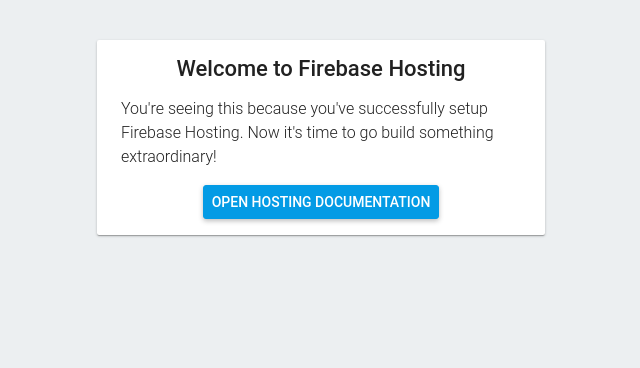
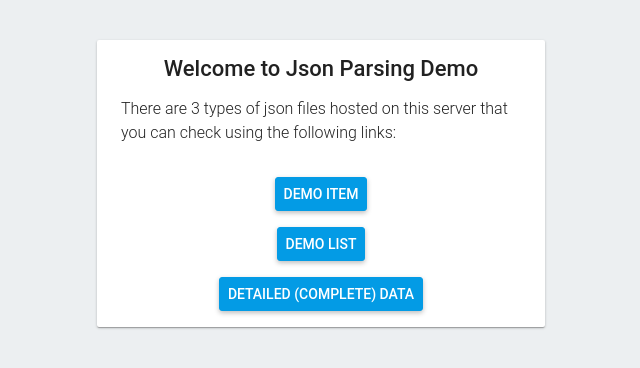
Before and after one commit to hishamMuneer/JsonParsingDemo, a plain HTML site: page fbhosting/public/index.html in a window 1280 px wide. Shown: the whole page, without its empty margins (319-959 px from the left). Drawn offline with Linux system fonts and the light colour scheme.

Commit message:
firebase server update

```diff
--- a/server_hosted_files/public/index.html
+++ b/fbhosting/public/index.html
@@ -48,6 +48,7 @@
         text-transform: uppercase;
         text-decoration: none;
         font-weight: 500;
+		margin: 16px 0 0;
         background: rgb(3,155,229);
         color: white;
         border: 1px solid rgb(3,155,229);
@@ -59,10 +60,14 @@
   </head>
   <body>
     <div id="message">
-      <h1>Welcome to Firebase Hosting</h1>
-      <p>You're seeing this because you've successfully setup Firebase Hosting. Now it's time to go build something extraordinary!</p>
+      <h1>Welcome to Json Parsing Demo</h1>
+      <p>There are 3 types of json files hosted on this server that you can check using the following links: </p>
       <ul>
-        <li><a target="_blank" href="https://firebase.google.com/docs/hosting/">Open Hosting Documentation</a></li>
+        <li><a target="_blank" href="https://jsonparsingdemo-cec5b.firebaseapp.com/jsonData/moviesDemoItem.txt">Demo Item</a></li>
+
+        <li><a target="_blank" href="https://jsonparsingdemo-cec5b.firebaseapp.com/jsonData/moviesDemoList.txt">Demo List</a></li>
+
+        <li><a target="_blank" href="https://jsonparsingdemo-cec5b.firebaseapp.com/jsonData/moviesData.txt">Detailed (Complete) Data</a></li>
       </ul>
     </div>
   </body>
--- a/server_hosted_files/database.rules.json
+++ /dev/null
@@ -1,6 +0,0 @@
-{
-  "rules": {
-    ".read": "auth != null",
-    ".write": "auth != null"
-  }
-}
```
Also changed, not shown: fbhosting/firebase.json, fbhosting/public/jsonData/images/avengers.jpg (renamed from server_hosted_files/public/jsonData/images/avengers.jpg), fbhosting/public/jsonData/images/dark_knight.jpg (renamed from server_hosted_files/public/jsonData/images/dark_knight.jpg), fbhosting/public/jsonData/images/f_four.jpg (renamed from server_hosted_files/public/jsonData/images/f_four.jpg), fbhosting/public/jsonData/images/gladiator.jpg (renamed from server_hosted_files/public/jsonData/images/gladiator.jpg), fbhosting/public/jsonData/images/interstellar.jpg (renamed from server_hosted_files/public/jsonData/images/interstellar.jpg), fbhosting/public/jsonData/images/life_is_beautiful.jpg (renamed from server_hosted_files/public/jsonData/images/life_is_beautiful.jpg), fbhosting/public/jsonData/images/lion.jpg (renamed from server_hosted_files/public/jsonData/images/lion.jpg), fbhosting/public/jsonData/images/lotr.jpg (renamed from server_hosted_files/public/jsonData/images/lotr.jpg), fbhosting/public/jsonData/images/saving_private_ryan.jpg (renamed from server_hosted_files/public/jsonData/images/saving_private_ryan.jpg), fbhosting/public/jsonData/images/walle.jpg (renamed from server_hosted_files/public/jsonData/images/walle.jpg), fbhosting/public/jsonData/moviesData.txt (renamed from server_hosted_files/public/jsonData/moviesData.txt), fbhosting/public/jsonData/moviesDemoItem.txt (renamed from server_hosted_files/public/jsonData/moviesDemoItem.txt), fbhosting/public/jsonData/moviesDemoList.txt (renamed from server_hosted_files/public/jsonData/moviesDemoList.txt), 3 other files.
